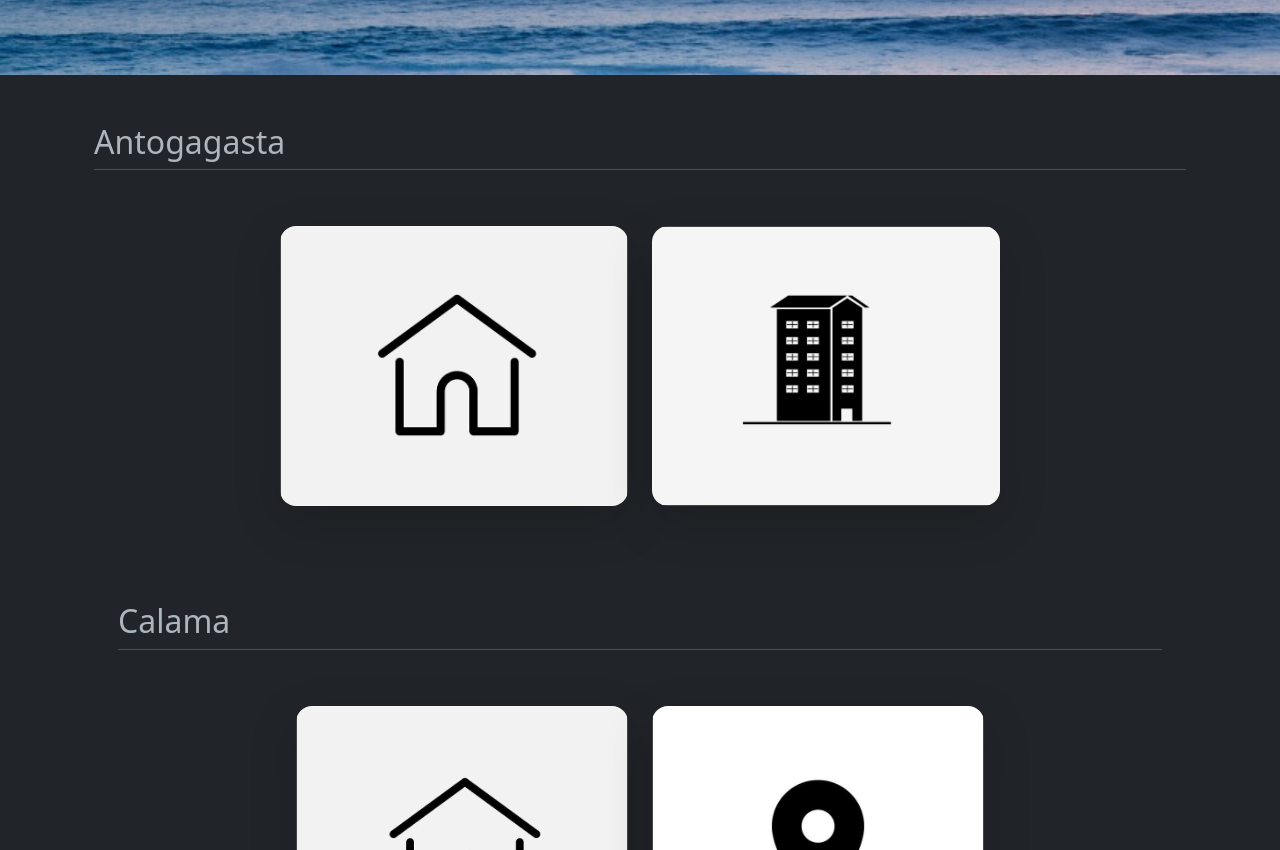
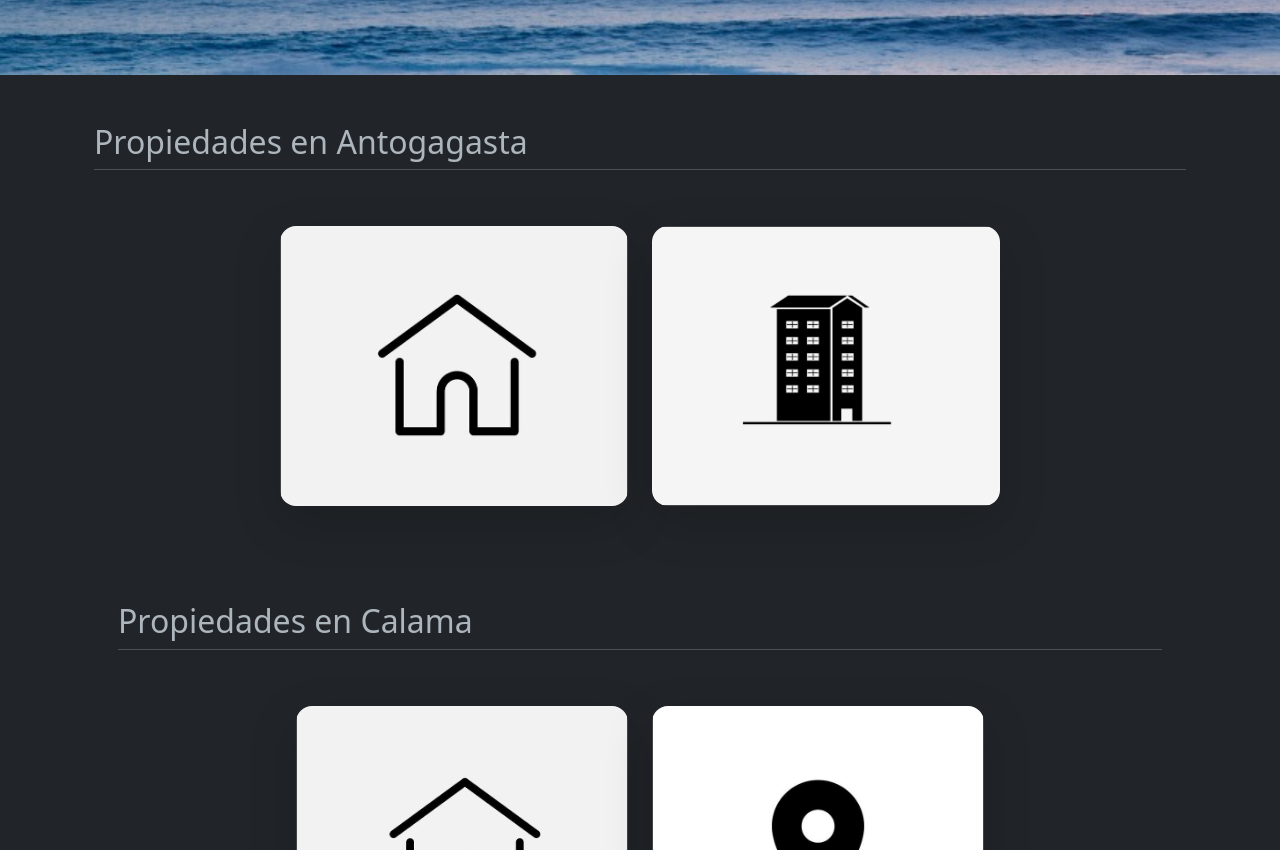
Before and after one commit to LuffyGintoky/OfreceArriendo-Web-Page, a website: page index.html in a window 1280 px wide. Shown: the part 572-1422 px from the top of the page. Drawn offline with nearby package versions, Linux system fonts and the light colour scheme.

Commit message:
Features edit

```diff
--- a/index.html
+++ b/index.html
@@ -186,7 +186,7 @@
   <!-- Features-->
 
   <div class="container px-4 py-5" id="custom-cards">
-    <h2 class="pb-2 border-bottom">Antogagasta</h2>
+    <h2 class="pb-2 border-bottom">Propiedades en Antogagasta</h2>
 
     <div class="row row-cols-1 row-cols-lg-3 align-items-stretch g-4 py-5 d-flex justify-content-center align-items-center">
 
@@ -211,7 +211,7 @@
     </div>
 
   <div class="container px-4 py-5" id="custom-cards">
-    <h2 class="pb-2 border-bottom">Calama</h2>
+    <h2 class="pb-2 border-bottom">Propiedades en Calama</h2>
 
     <div class="row row-cols-1 row-cols-lg-3 align-items-stretch g-4 py-5 d-flex justify-content-center align-items-center">
 
```
